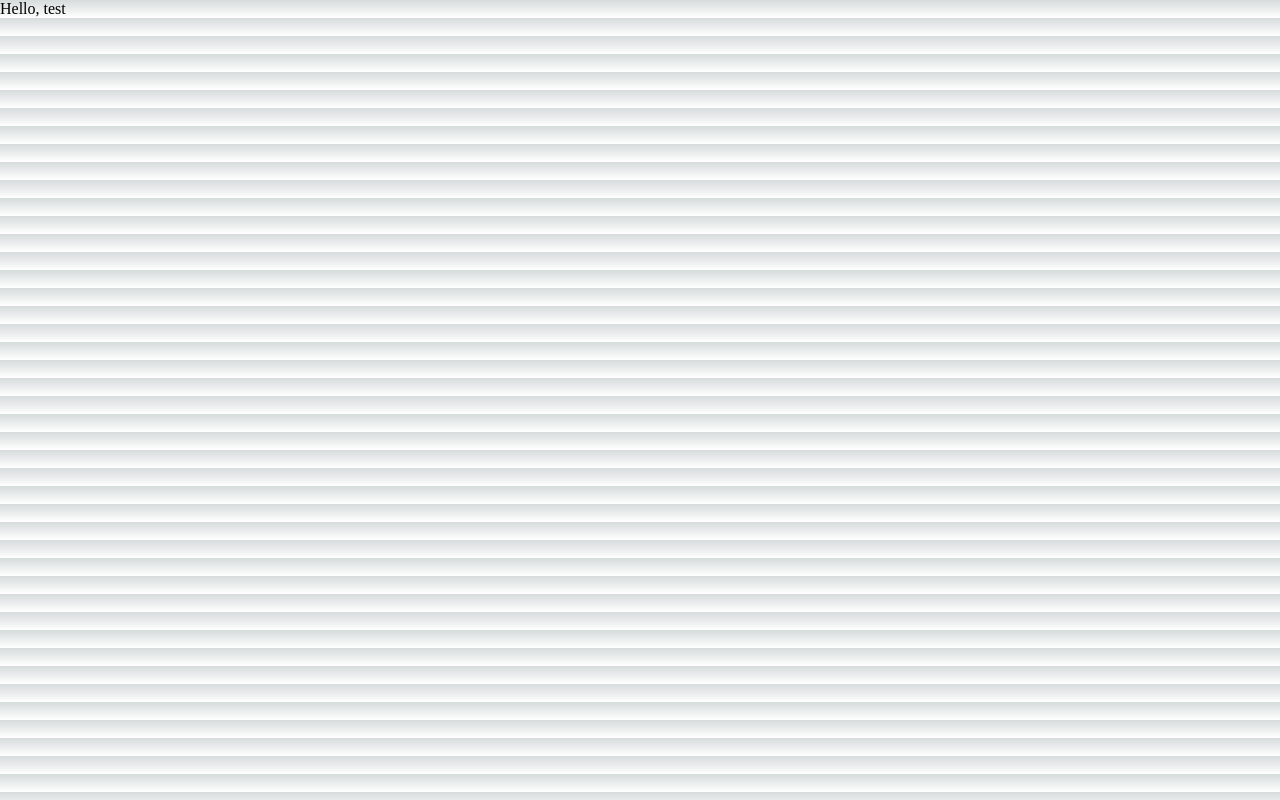
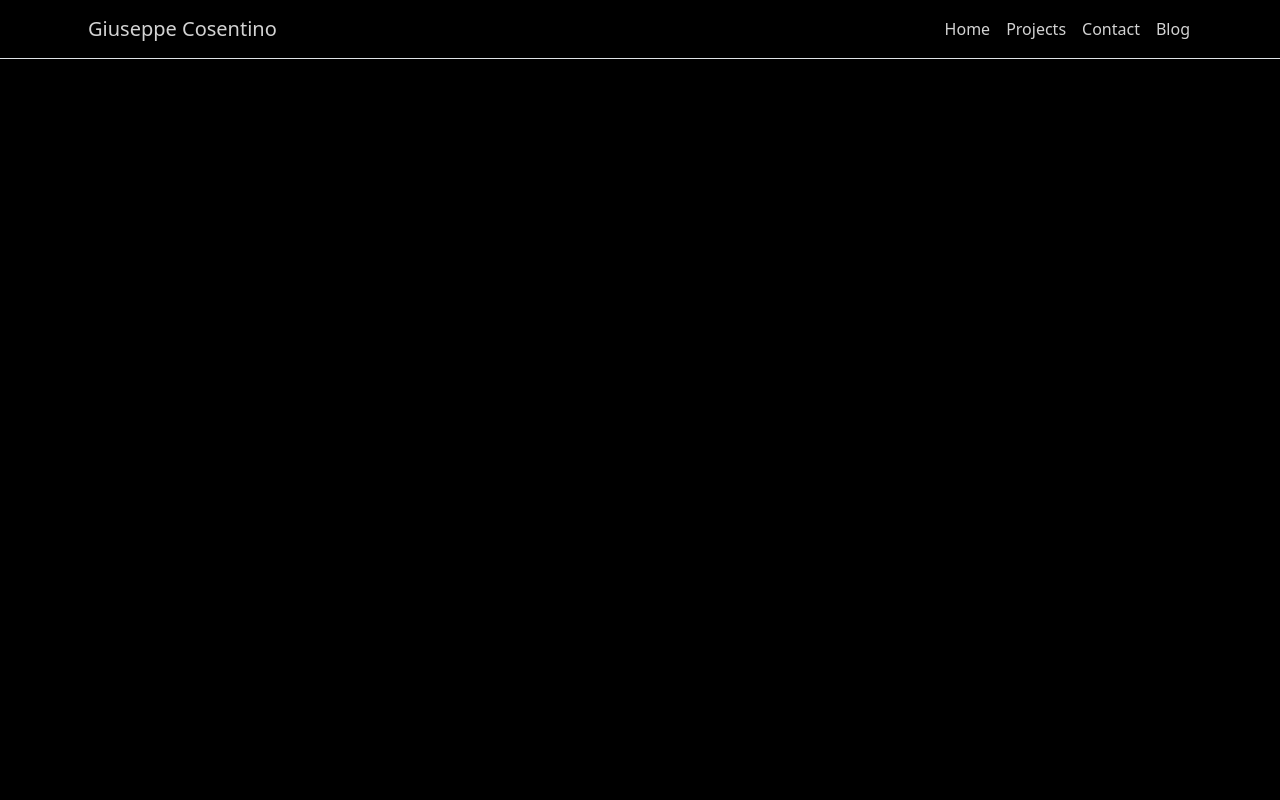
Before and after one commit to joeycose/Portfolio-Website, a Next.js app in the folder my-app/: page / in a window 1280 px wide. Built offline with nearby package versions, Linux system fonts and the light colour scheme.

Commit message:
feat # 1 Added Navbar and Styling

```diff
--- a/my-app/components/Layout.js
+++ b/my-app/components/Layout.js
@@ -1,7 +1,10 @@
 import React from "react";
+import NavbarMain from "./NavbarMain";
 
 export default function Layout() {
     return <>
-    <p1>Hello, test</p1>
+    <div style={{background: "black"}}>
+    <NavbarMain/>
+    </div>
     </>
 }
--- /dev/null
+++ b/my-app/components/NavbarMain.js
@@ -0,0 +1,22 @@
+import Container from 'react-bootstrap/Container';
+import Nav from 'react-bootstrap/Nav';
+import Navbar from 'react-bootstrap/Navbar';
+
+export default function MainNav() {
+    return (
+        <Navbar style={{ backgroundColor: '' }} id="NavbarMain" collapseOnSelect expand="lg" variant="dark" className="border-bottom border-grey">
+            <Container className="align-items-centre">
+                <Navbar.Brand style={{ padding: '6px', color: 'lightGrey' }} className="mx-auto" href="#">Giuseppe Cosentino</Navbar.Brand>
+                <Navbar.Toggle className="ml-auto" aria-controls="responsive-navbar-nav" />
+                <Navbar.Collapse id="responsive-navbar-nav">
+                    <Nav className="ms-auto" style={{ fontSize: '16px' }}>
+                        <Nav.Link style={{ color: 'lightGrey' }} href="">Home</Nav.Link>
+                        <Nav.Link style={{ color: 'lightGrey' }} href="/projects">Projects</Nav.Link>
+                        <Nav.Link style={{ color: 'lightGrey' }} href="/contact">Contact</Nav.Link>
+                        <Nav.Link style={{ color: 'lightGrey' }} href="/blog">Blog</Nav.Link>
+                    </Nav>
+                </Navbar.Collapse>
+            </Container>
+        </Navbar>
+    );
+}
--- a/my-app/package.json
+++ b/my-app/package.json
@@ -10,6 +10,7 @@
   },
   "dependencies": {
     "@next/font": "13.1.6",
+    "bootstrap": "^5.2.3",
     "eslint": "8.34.0",
     "eslint-config-next": "13.1.6",
     "next": "13.1.6",
--- a/my-app/pages/_app.js
+++ b/my-app/pages/_app.js
@@ -1,4 +1,5 @@
 import '@/styles/globals.css'
+import 'bootstrap/dist/css/bootstrap.min.css'
 
 export default function App({ Component, pageProps }) {
   return <Component {...pageProps} />
--- a/my-app/pages/index.js
+++ b/my-app/pages/index.js
@@ -4,8 +4,6 @@ import React from "react";
 
 export default function Home() {
   return (
-    <>
     <Layout/>
-    </>
   )
 }
--- a/my-app/styles/globals.css
+++ b/my-app/styles/globals.css
@@ -1,107 +1,3 @@
 :root {
-  --max-width: 1100px;
-  --border-radius: 12px;
-  --font-mono: ui-monospace, Menlo, Monaco, 'Cascadia Mono', 'Segoe UI Mono',
-    'Roboto Mono', 'Oxygen Mono', 'Ubuntu Monospace', 'Source Code Pro',
-    'Fira Mono', 'Droid Sans Mono', 'Courier New', monospace;
-
-  --foreground-rgb: 0, 0, 0;
-  --background-start-rgb: 214, 219, 220;
-  --background-end-rgb: 255, 255, 255;
-
-  --primary-glow: conic-gradient(
-    from 180deg at 50% 50%,
-    #16abff33 0deg,
-    #0885ff33 55deg,
-    #54d6ff33 120deg,
-    #0071ff33 160deg,
-    transparent 360deg
-  );
-  --secondary-glow: radial-gradient(
-    rgba(255, 255, 255, 1),
-    rgba(255, 255, 255, 0)
-  );
-
-  --tile-start-rgb: 239, 245, 249;
-  --tile-end-rgb: 228, 232, 233;
-  --tile-border: conic-gradient(
-    #00000080,
-    #00000040,
-    #00000030,
-    #00000020,
-    #00000010,
-    #00000010,
-    #00000080
-  );
-
-  --callout-rgb: 238, 240, 241;
-  --callout-border-rgb: 172, 175, 176;
-  --card-rgb: 180, 185, 188;
-  --card-border-rgb: 131, 134, 135;
+  background: black;
 }
-
-@media (prefers-color-scheme: dark) {
-  :root {
-    --foreground-rgb: 255, 255, 255;
-    --background-start-rgb: 0, 0, 0;
-    --background-end-rgb: 0, 0, 0;
-
-    --primary-glow: radial-gradient(rgba(1, 65, 255, 0.4), rgba(1, 65, 255, 0));
-    --secondary-glow: linear-gradient(
-      to bottom right,
-      rgba(1, 65, 255, 0),
-      rgba(1, 65, 255, 0),
-      rgba(1, 65, 255, 0.3)
-    );
-
-    --tile-start-rgb: 2, 13, 46;
-    --tile-end-rgb: 2, 5, 19;
-    --tile-border: conic-gradient(
-      #ffffff80,
-      #ffffff40,
-      #ffffff30,
-      #ffffff20,
-      #ffffff10,
-      #ffffff10,
-      #ffffff80
-    );
-
-    --callout-rgb: 20, 20, 20;
-    --callout-border-rgb: 108, 108, 108;
-    --card-rgb: 100, 100, 100;
-    --card-border-rgb: 200, 200, 200;
-  }
-}
-
-* {
-  box-sizing: border-box;
-  padding: 0;
-  margin: 0;
-}
-
-html,
-body {
-  max-width: 100vw;
-  overflow-x: hidden;
-}
-
-body {
-  color: rgb(var(--foreground-rgb));
-  background: linear-gradient(
-      to bottom,
-      transparent,
-      rgb(var(--background-end-rgb))
-    )
-    rgb(var(--background-start-rgb));
-}
-
-a {
-  color: inherit;
-  text-decoration: none;
-}
-
-@media (prefers-color-scheme: dark) {
-  html {
-    color-scheme: dark;
-  }
-}
```
Also changed, not shown: 1 other file (tests, documents, lock files or other folders).
